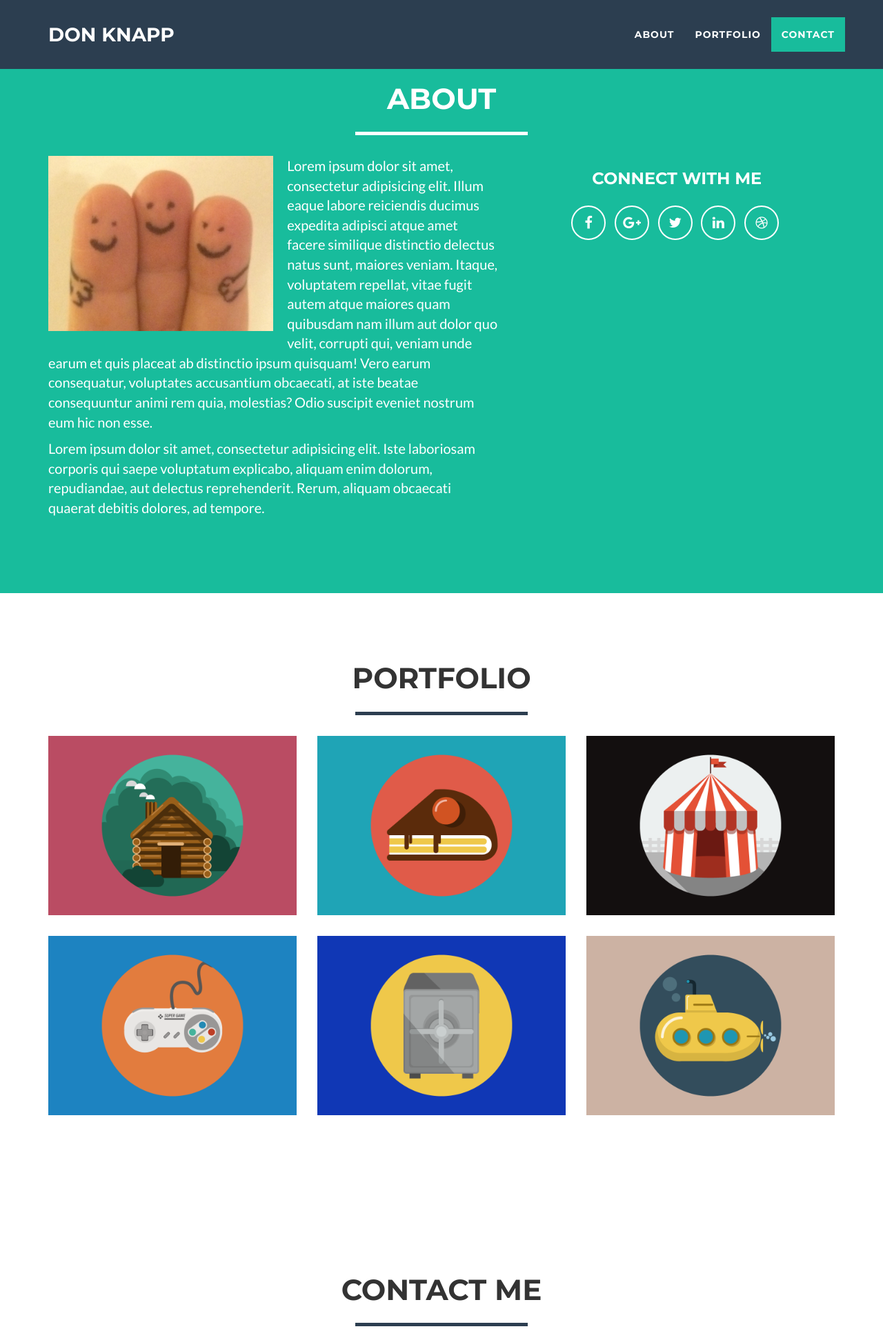
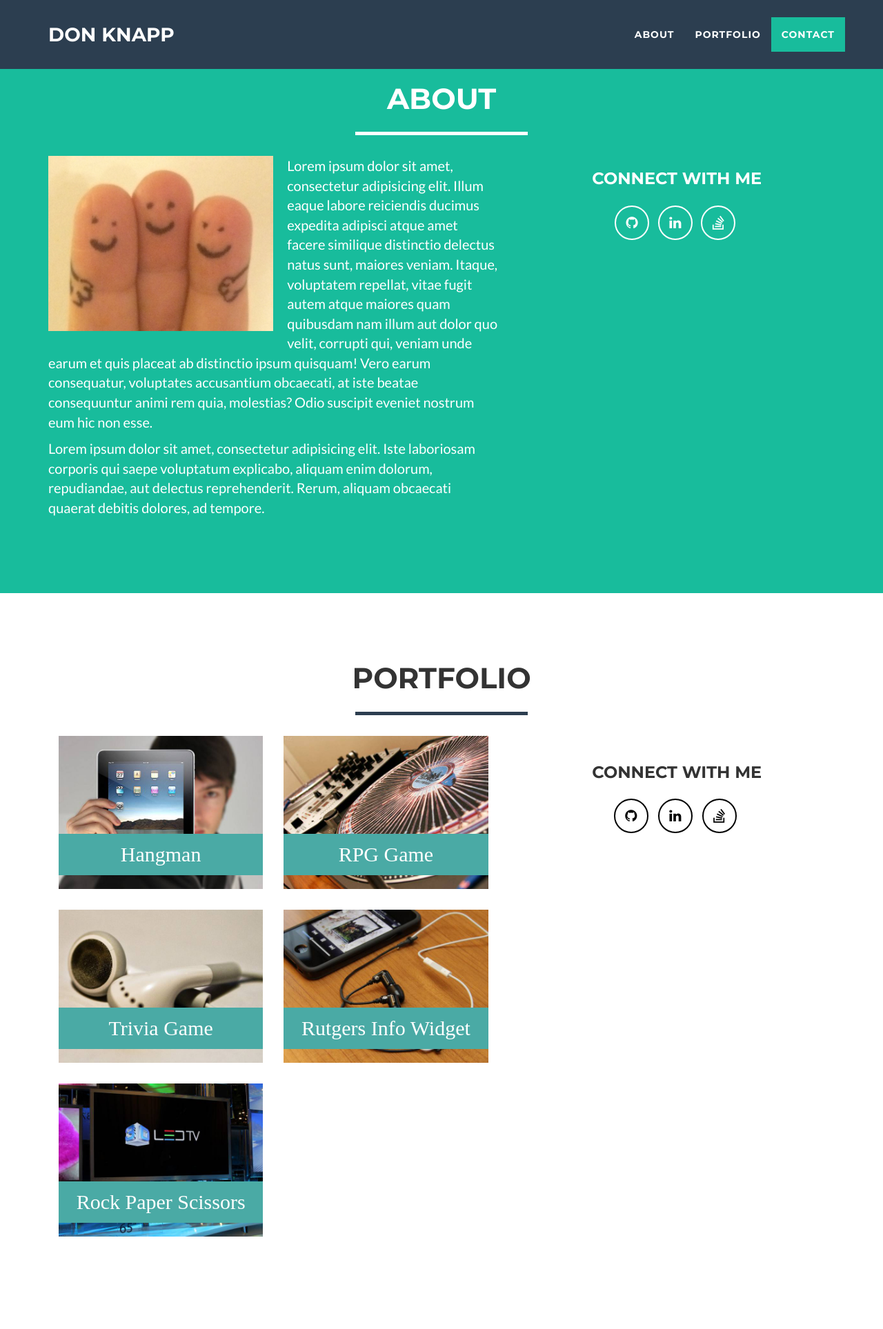
Before and after one commit to dknapp2000/Bootstrap-Portfolio, a PHP site: page / in a window 1280 px wide. Shown: the top 1927 px of the page at 69% size. Run offline with PHP 8.4, Linux system fonts and the light colour scheme; some libraries are stand-ins or nearby versions.

Commit message:
Corrected the Portfolio section and related connect group

```diff
--- a/css/style.css
+++ b/css/style.css
@@ -6,8 +6,37 @@
 	margin-bottom: 10px;
 }
 
+.localcaption {
+	font-family: serif;
+	font-size: 30px;
+    border-bottom: 0;
+    background: #4aaaa5;
+    color: #fff;
+    text-align: center;
+    position: absolute;
+    padding: 15px;
+    width: 100%;
+    bottom: 20px;
+    line-height: 30px;
+    margin-bottom: 0;
+    font-weight: 300;
+}
+
 #about {
 	margin-top: 10px;
+}
+
+#connect2 ul li a {
+	color: black;
+	border: 2px solid black;
+    border-radius: 100%;
+}
+
+#connect2 {
+	padding-top: 20px;
+    text-align: center;
+    font-size: 20px;
+    line-height: 45px;
 }
 
 @media screen and ( max-width: 600px ) {
--- a/index.html
+++ b/index.html
@@ -79,19 +79,13 @@
                     <h3>Connect with me</h3>
                     <ul class="list-inline">
                         <li>
-                            <a href="#" class="btn-social btn-outline"><i class="fa fa-fw fa-facebook"></i></a>
-                        </li>
-                        <li>
-                            <a href="#" class="btn-social btn-outline"><i class="fa fa-fw fa-google-plus"></i></a>
-                        </li>
-                        <li>
-                            <a href="#" class="btn-social btn-outline"><i class="fa fa-fw fa-twitter"></i></a>
+                            <a href="#" class="btn-social btn-outline"><i class="fa fa-fw fa-github"></i></a>
                         </li>
                         <li>
                             <a href="#" class="btn-social btn-outline"><i class="fa fa-fw fa-linkedin"></i></a>
                         </li>
                         <li>
-                            <a href="#" class="btn-social btn-outline"><i class="fa fa-fw fa-dribbble"></i></a>
+                            <a href="#" class="btn-social btn-outline"><i class="fa fa-fw fa-stack-overflow"></i></a>
                         </li>
                     </ul>
                 </div>
@@ -114,65 +108,51 @@
                 </div>
             </div>
             <div class="row">
-                <div class="col-sm-4 portfolio-item">
-                    <a href="#portfolioModal1" class="portfolio-link" data-toggle="modal">
-                        <div class="caption">
-                            <div class="caption-content">
-                                <i class="fa fa-search-plus fa-3x">Hazah!</i>
-                            </div>
-                        </div>
-                        <img src="img/portfolio/cabin.png" class="img-responsive" alt="">
-                    </a>
+                <div class="col-sm-7">
+                    <div class="col-md-6 portfolio-item">
+                        <a href="#" class="portfolio-link" data-toggle="modal">
+                            <img src="img/technics-q-c-640-480-1.jpg" class="img-responsive" alt="">
+                            <p class="localcaption">Hangman</p>
+                        </a>
+                    </div>
+                    <div class="col-md-6 portfolio-item">
+                        <a href="#" class="portfolio-link" data-toggle="modal">
+                            <img src="img/technics-q-c-640-480-2.jpg" class="img-responsive" alt="">
+                            <p class="localcaption">RPG Game</p>
+                        </a>
+                    </div>
+                    <div class="col-md-6 portfolio-item">
+                        <a href="#" class="portfolio-link" data-toggle="modal">
+                            <img src="img/technics-q-c-640-480-5.jpg" class="img-responsive" alt="">
+                            <p class="localcaption">Trivia Game</p>
+                        </a>
+                    </div>
+                    <div class="col-md-6 portfolio-item">
+                        <a href="#" class="portfolio-link" data-toggle="modal">
+                            <img src="img/technics-q-c-640-480-7.jpg" class="img-responsive" alt="">
+                            <p class="localcaption">Rutgers Info Widget</p>
+                        </a>
+                    </div>
+                    <div class="col-md-6 portfolio-item">
+                        <a href="#" class="portfolio-link" data-toggle="modal">
+                            <img src="img/technics-q-c-640-480-9.jpg" class="img-responsive" alt="">
+                            <p class="localcaption">Rock Paper Scissors</p>
+                        </a>
+                    </div>
                 </div>
-                <div class="col-sm-4 portfolio-item">
-                    <a href="#portfolioModal2" class="portfolio-link" data-toggle="modal">
-                        <div class="caption">
-                            <div class="caption-content">
-                                <i class="fa fa-search-plus fa-3x"></i>
-                            </div>
-                        </div>
-                        <img src="img/portfolio/cake.png" class="img-responsive" alt="">
-                    </a>
-                </div>
-                <div class="col-sm-4 portfolio-item">
-                    <a href="#portfolioModal3" class="portfolio-link" data-toggle="modal">
-                        <div class="caption">
-                            <div class="caption-content">
-                                <i class="fa fa-search-plus fa-3x"></i>
-                            </div>
-                        </div>
-                        <img src="img/portfolio/circus.png" class="img-responsive" alt="">
-                    </a>
-                </div>
-                <div class="col-sm-4 portfolio-item">
-                    <a href="#portfolioModal4" class="portfolio-link" data-toggle="modal">
-                        <div class="caption">
-                            <div class="caption-content">
-                                <i class="fa fa-search-plus fa-3x"></i>
-                            </div>
-                        </div>
-                        <img src="img/portfolio/game.png" class="img-responsive" alt="">
-                    </a>
-                </div>
-                <div class="col-sm-4 portfolio-item">
-                    <a href="#portfolioModal5" class="portfolio-link" data-toggle="modal">
-                        <div class="caption">
-                            <div class="caption-content">
-                                <i class="fa fa-search-plus fa-3x"></i>
-                            </div>
-                        </div>
-                        <img src="img/portfolio/safe.png" class="img-responsive" alt="">
-                    </a>
-                </div>
-                <div class="col-sm-4 portfolio-item">
-                    <a href="#portfolioModal6" class="portfolio-link" data-toggle="modal">
-                        <div class="caption">
-                            <div class="caption-content">
-                                <i class="fa fa-search-plus fa-3x"></i>
-                            </div>
-                        </div>
-                        <img src="img/portfolio/submarine.png" class="img-responsive" alt="">
-                    </a>
+                <div id="connect2" class="col-md-5 text-center">
+                    <h3>Connect with me</h3>
+                    <ul class="list-inline">
+                        <li>
+                            <a href="#" class="btn-social btn-outline"><i class="fa fa-fw fa-github"></i></a>
+                        </li>
+                        <li>
+                            <a href="#" class="btn-social btn-outline"><i class="fa fa-fw fa-linkedin"></i></a>
+                        </li>
+                        <li>
+                            <a href="#" class="btn-social btn-outline"><i class="fa fa-fw fa-stack-overflow"></i></a>
+                        </li>
+                    </ul>
                 </div>
             </div>
         </div>
@@ -247,19 +227,13 @@
                         <h3>Around the Web</h3>
                         <ul class="list-inline">
                             <li>
-                                <a href="#" class="btn-social btn-outline"><i class="fa fa-fw fa-facebook"></i></a>
-                            </li>
-                            <li>
-                                <a href="#" class="btn-social btn-outline"><i class="fa fa-fw fa-google-plus"></i></a>
-                            </li>
-                            <li>
-                                <a href="#" class="btn-social btn-outline"><i class="fa fa-fw fa-twitter"></i></a>
+                                <a href="#" class="btn-social btn-outline"><i class="fa fa-fw fa-github"></i></a>
                             </li>
                             <li>
                                 <a href="#" class="btn-social btn-outline"><i class="fa fa-fw fa-linkedin"></i></a>
                             </li>
                             <li>
-                                <a href="#" class="btn-social btn-outline"><i class="fa fa-fw fa-dribbble"></i></a>
+                                <a href="#" class="btn-social btn-outline"><i class="fa fa-fw fa-stack-overflow"></i></a>
                             </li>
                         </ul>
                     </div>
```
Also changed, not shown: img/cat.jpg (added), img/concrete_seamless.png (added), img/github-128.png (added), img/linkedin-128.png (added), img/stackoverflow-128.png (added), img/technics-q-c-640-480-1.jpg (added), img/technics-q-c-640-480-2.jpg (added), img/technics-q-c-640-480-5.jpg (added), img/technics-q-c-640-480-7.jpg (added), img/technics-q-c-640-480-9.jpg (added), 1 other file.
